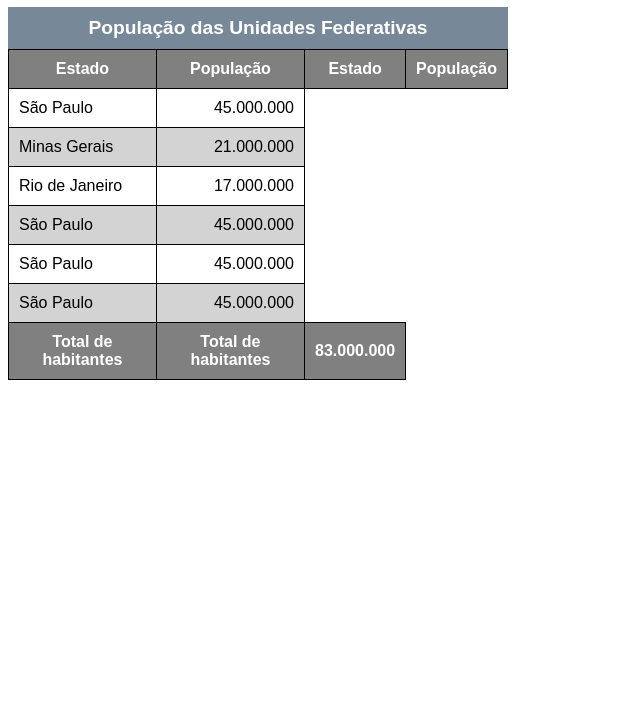
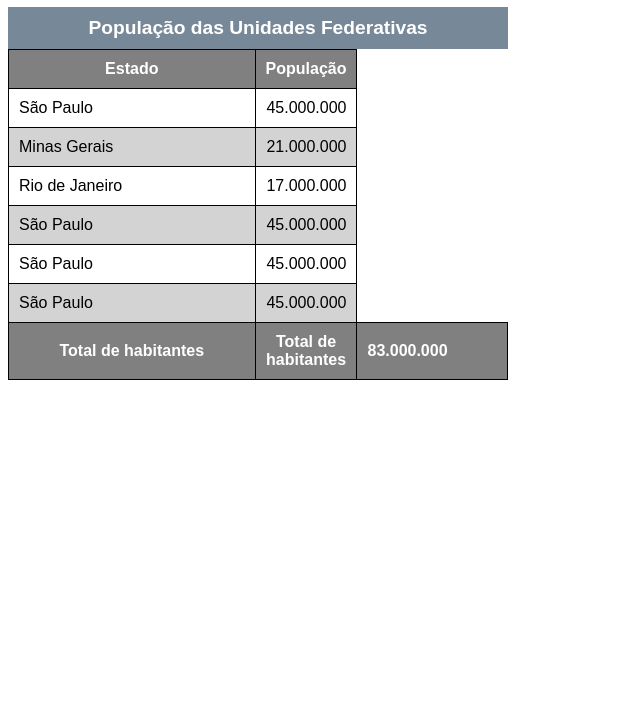
Before and after one commit to BrunoFujisaki/html-css, a plain HTML site: page exercicios/Ex023/tabela002.html in a window 1280 px wide. Shown: the part 73-800 px from the top of the page, without its empty margins (0-640 px from the left). Drawn offline with Linux system fonts and the light colour scheme.

Commit message:
Update tabela002.html

```diff
--- a/exercicios/Ex023/tabela002.html
+++ b/exercicios/Ex023/tabela002.html
@@ -61,8 +61,6 @@
         <caption>População das Unidades Federativas</caption>
         <thead>
             <tr>
-                <th>Estado</th>
-                <th>População</th>
                 <th scope="col">Estado</th>
                 <th scope="col" style="width: 50px;">População</th>
             </tr>
```
